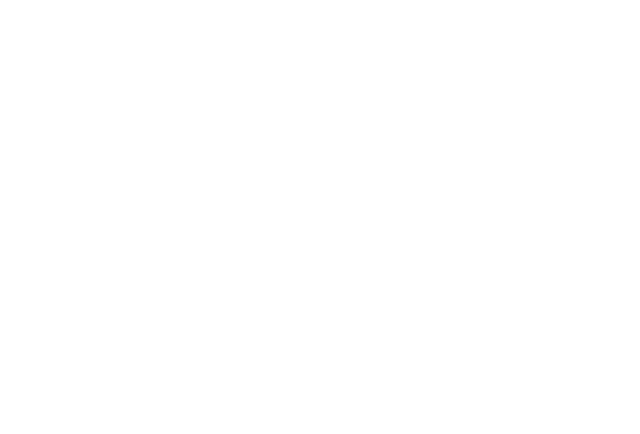
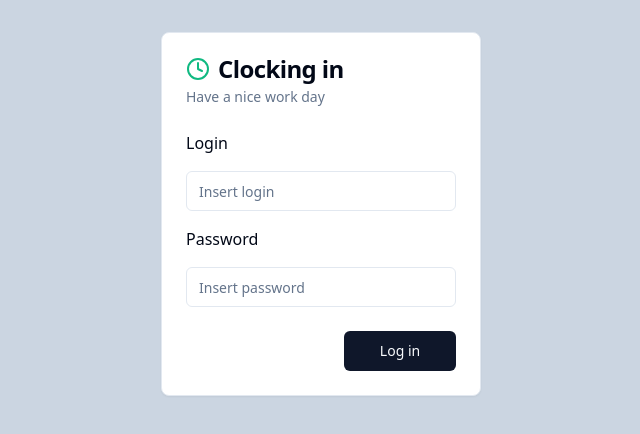
Before and after one commit to vitorhugo-pinto/clockingin-spa, a React (Vite) app: page /login in a window 1280 px wide. Before the commit this address led to /. Shown: the top 434 px of the page, without its empty margins (319-959 px from the left). Built offline with nearby package versions, Linux system fonts and the light colour scheme; no server answers.

Commit message:
feat: requesting the api for login

```diff
--- /dev/null
+++ b/src/lib/api.ts
@@ -0,0 +1,8 @@
+import axios from "axios";
+
+export const api = axios.create({
+  baseURL: import.meta.env.VITE_API_URL,
+  headers: {
+    "Content-Type": "application/json",
+  },
+})
--- /dev/null
+++ b/src/lib/interceptors.ts
@@ -0,0 +1,14 @@
+import axios from "axios";
+
+axios.interceptors.request.use(
+  config => {
+    const token = localStorage.getItem("token");
+    if(token) {
+      config.headers['Authorization'] = 'Bearer ' + token;
+    }
+    return config;
+  },
+  error => [
+    console.log(error)
+  ]
+)
--- a/src/pages/loginPage.tsx
+++ b/src/pages/loginPage.tsx
@@ -1,61 +1,65 @@
-// import { Button } from "@/components/ui/button";
-// import {
-//   Card,
-//   CardContent,
-//   CardDescription,
-//   CardFooter,
-//   CardHeader,
-//   CardTitle,
-// } from "@/components/ui/card";
-// import { Label } from "@radix-ui/react-label";
-// import { Input } from "@/components/ui/input";
-// import { Clock } from "lucide-react";
+import { Button } from "@/components/ui/button";
+import {
+  Card,
+  CardContent,
+  CardDescription,
+  CardFooter,
+  CardHeader,
+  CardTitle,
+} from "@/components/ui/card";
+import { Label } from "@radix-ui/react-label";
+import { Input } from "@/components/ui/input";
+import { Clock } from "lucide-react";
 import { useNavigate } from "react-router-dom";
 import { useAuth } from "@/providers/AuthUseContext";
+import { api } from "@/lib/api";
 
 export function LoginPage() {
   const { setToken } = useAuth();
   const navigate = useNavigate();
 
   const handleLogin = () => {
-    setToken(
-      "eyJhbGciOiJIUzI1NiIsInR5cCI6IkpXVCJ9.eyJpc3MiOiJ2aHAxIiwiam9iVHlwZSI6IkZVTExUSU1FIiwicm9sZXMiOlsiUk9MRV9FTVBMT1lFRSJdLCJzdWIiOiJmNzc5NjIyMy01MTljLTRkYWEtOTZlMi1iYWIzOTlhMjVkMjciLCJleHAiOjE3MTI2ODI3NDF9.7MBJ6Ifvx5pSKdCc65j0TTM-R0u7srXtIxzJPlZvs_8"
-    );
-    navigate("/", { replace: true });
+    api
+      .post("/authenticate", {
+        login: "vhp1",
+        password: "youmaypass",
+      })
+      .then((response) => {
+        if (response.status === 200) {
+          setToken(response.data.data.token);
+          navigate("/", { replace: true });
+        }
+      });
   };
 
-  setTimeout(() => {
-    handleLogin();
-  }, 3 * 1000);
   return (
-    <h1>Login Page</h1>
-    // <main className="bg-slate-300 w-full h-screen py-8">
-    //   <Card className="w-1/4 h-fit mx-auto">
-    //     <CardHeader>
-    //       <CardTitle className="flex gap-2">
-    //         <Clock className="size-6 text-emerald-500" />
-    //         Clocking in
-    //       </CardTitle>
-    //       <CardDescription>Have a nice work day</CardDescription>
-    //     </CardHeader>
-    //     <CardContent>
-    //       <form className="flex flex-col gap-4">
-    //         <Label htmlFor="login">Login</Label>
-    //         <Input id="login" type="text" placeholder="Insert login" />
-    //         <Label htmlFor="password">Password</Label>
-    //         <Input
-    //           id="password"
-    //           type="password"
-    //           placeholder="Insert password"
-    //         />
-    //       </form>
-    //     </CardContent>
-    //     <CardFooter className=" justify-end">
-    //       <Button type="submit" className="min-w-28">
-    //         Log in
-    //       </Button>
-    //     </CardFooter>
-    //   </Card>
-    // </main>
+    <main className="bg-slate-300 w-full h-screen py-8">
+      <Card className="w-1/4 h-fit mx-auto">
+        <CardHeader>
+          <CardTitle className="flex gap-2">
+            <Clock className="size-6 text-emerald-500" />
+            Clocking in
+          </CardTitle>
+          <CardDescription>Have a nice work day</CardDescription>
+        </CardHeader>
+        <CardContent>
+          <form className="flex flex-col gap-4">
+            <Label htmlFor="login">Login</Label>
+            <Input id="login" type="text" placeholder="Insert login" />
+            <Label htmlFor="password">Password</Label>
+            <Input
+              id="password"
+              type="password"
+              placeholder="Insert password"
+            />
+          </form>
+        </CardContent>
+        <CardFooter className=" justify-end">
+          <Button onClick={handleLogin} type="submit" className="min-w-28">
+            Log in
+          </Button>
+        </CardFooter>
+      </Card>
+    </main>
   );
 }
--- a/src/pages/logoutPage.tsx
+++ b/src/pages/logoutPage.tsx
@@ -1,5 +1,6 @@
 import { useNavigate } from "react-router-dom";
 import { useAuth } from "@/providers/AuthUseContext";
+import { Button } from "@/components/ui/button";
 
 export const Logout = () => {
   const { clearAll } = useAuth();
@@ -10,9 +11,9 @@ export const Logout = () => {
     navigate("/login", { replace: true });
   };
 
-  setTimeout(() => {
-    handleLogout();
-  }, 3 * 1000);
-
-  return <>Logout Page</>;
+  return (
+    <Button onClick={handleLogout} type="submit" className="min-w-28">
+      Logout
+    </Button>
+  );
 };
```
